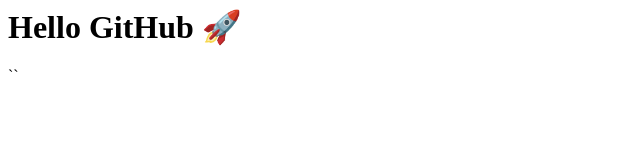
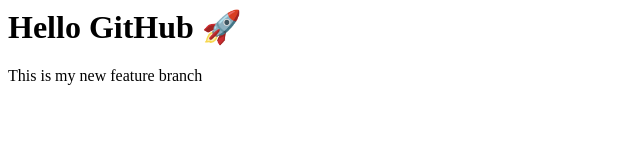
Before and after one commit to Sun-ams/Learning, a plain HTML site: page index.html in a window 1280 px wide. Shown: the whole page, without its empty margins (0-640 px from the left). Drawn offline with Linux system fonts and the light colour scheme.

Commit message:
Update index.html

```diff
--- a/index.html
+++ b/index.html
@@ -1,2 +1,2 @@
 <h1>Hello GitHub 🚀</h1>
-``
+<p>This is my new feature branch</p>
```
